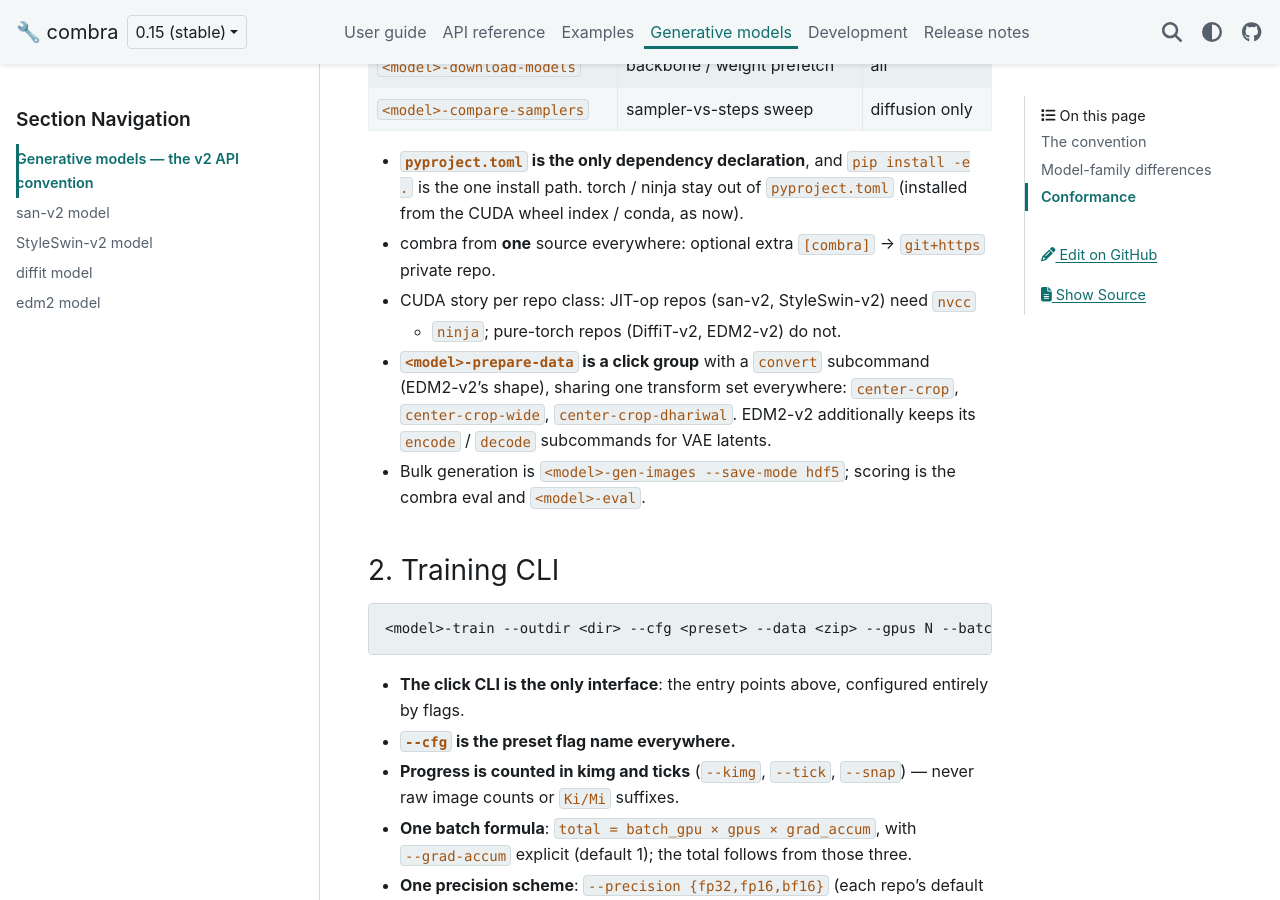
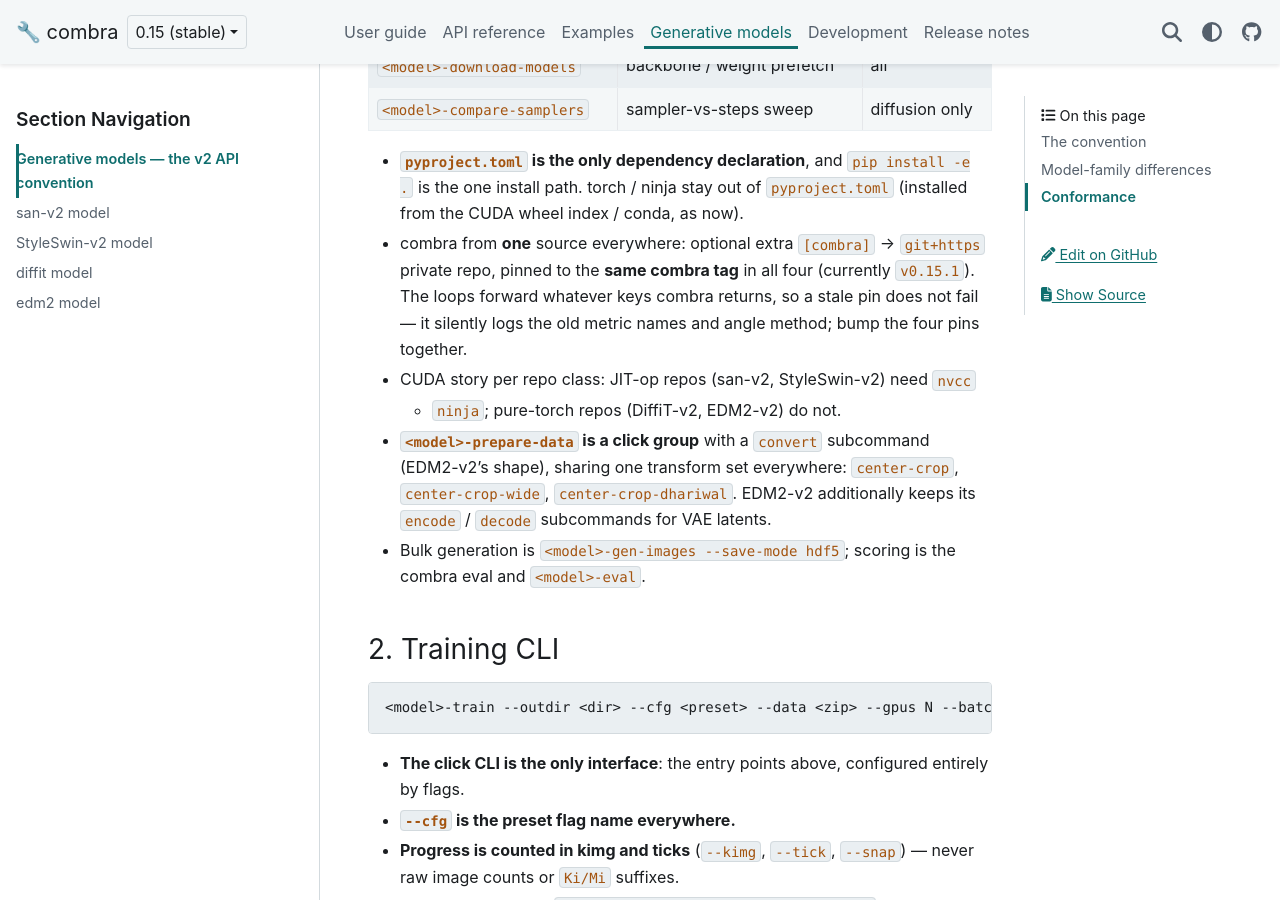
Before and after one commit to dkagramanyan/combra_docs, a Sphinx documentation site: the page built from docs/models/spec.md, in a window 1280 px wide and 900 px high, scrolled down 1655 px. Built offline with Sphinx 7.4.7 and the PyData theme 0.15.4, drawn with Linux system fonts in a browser that asks for light colours; some of the changed text lies outside the part shown.

Commit message:
Spec: the four model repos pin one combra tag (v0.15.1)
A stale pin does not fail: the loops forward whatever keys combra returns, so
the repos silently kept installing v0.13.0 (old share1/share2 keys, P0 angles)
after their code followed 0.14.0. Name the shared tag in both install passages
so the next bump is made in all four together.

Co-Authored-By: Claude Opus 5.5 (1M context) <noreply@anthropic.com>

```diff
--- a/docs/models/spec.md
+++ b/docs/models/spec.md
@@ -59,7 +59,10 @@ console-script family:
   torch / ninja stay out of `pyproject.toml` (installed from the CUDA wheel
   index / conda, as now).
 - combra from **one** source everywhere: optional extra `[combra]` →
-  `git+https` private repo.
+  `git+https` private repo, pinned to the **same combra tag** in all four
+  (currently `v0.15.1`). The loops forward whatever keys combra returns, so a
+  stale pin does not fail — it silently logs the old metric names and angle
+  method; bump the four pins together.
 - CUDA story per repo class: JIT-op repos (san-v2, StyleSwin-v2) need `nvcc`
   + `ninja`; pure-torch repos (DiffiT-v2, EDM2-v2) do not.
 - **`<model>-prepare-data` is a click group** with a `convert` subcommand
@@ -599,7 +602,8 @@ not — these are model-family details, not tooling drift:
 
 1. **combra install** is uniform: all four pull the private repo over `git+https`
    via the `[combra]` extra — which requests `combra[metrics]`, now an empty alias
-   since the FID / CMMD / FD-DINOv2 backends are core — and none ship a
+   since the FID / CMMD / FD-DINOv2 backends are core — at one shared tag
+   (`v0.15.1`), and none ship a
    `requirements.txt`
    (`pip install -e .`). All four require Python 3.12+, matching combra.
 2. **CUDA toolchain**: san-v2 and StyleSwin-v2 build custom CUDA ops (san-v2 against
```
